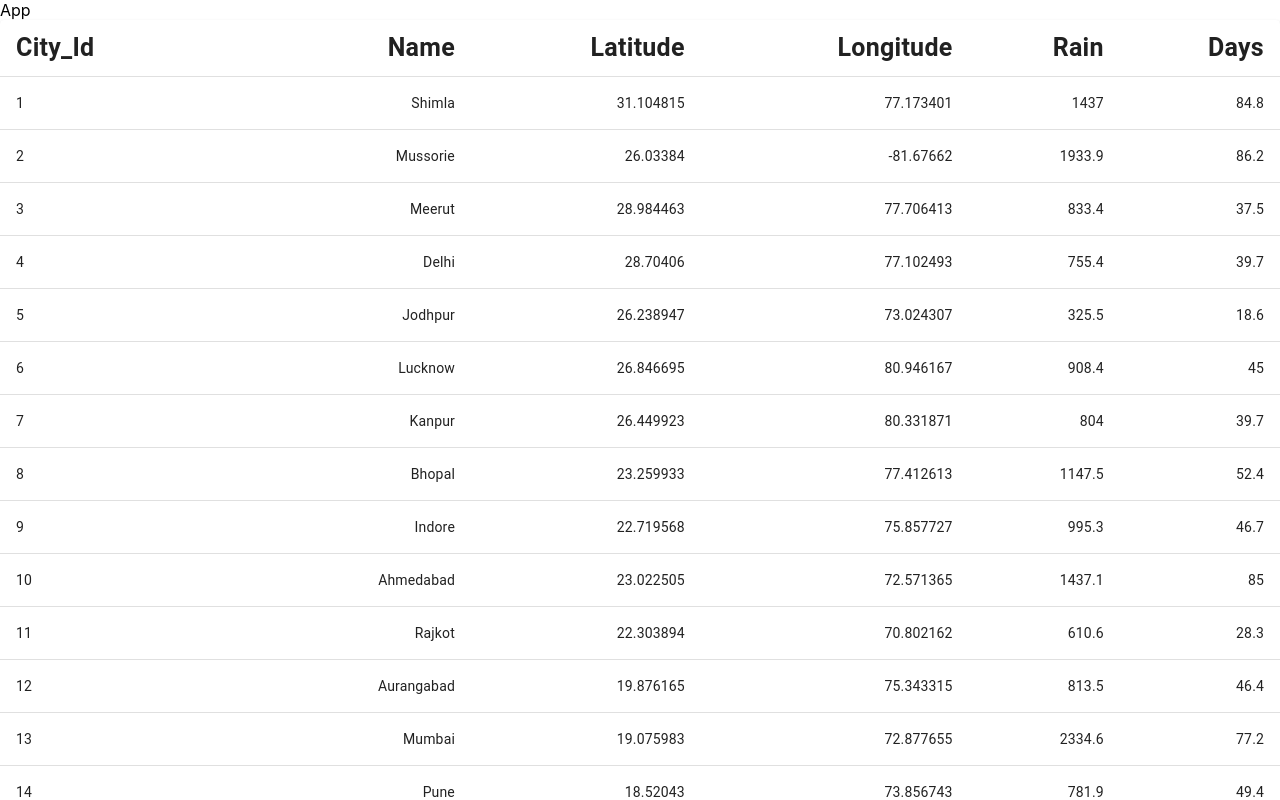
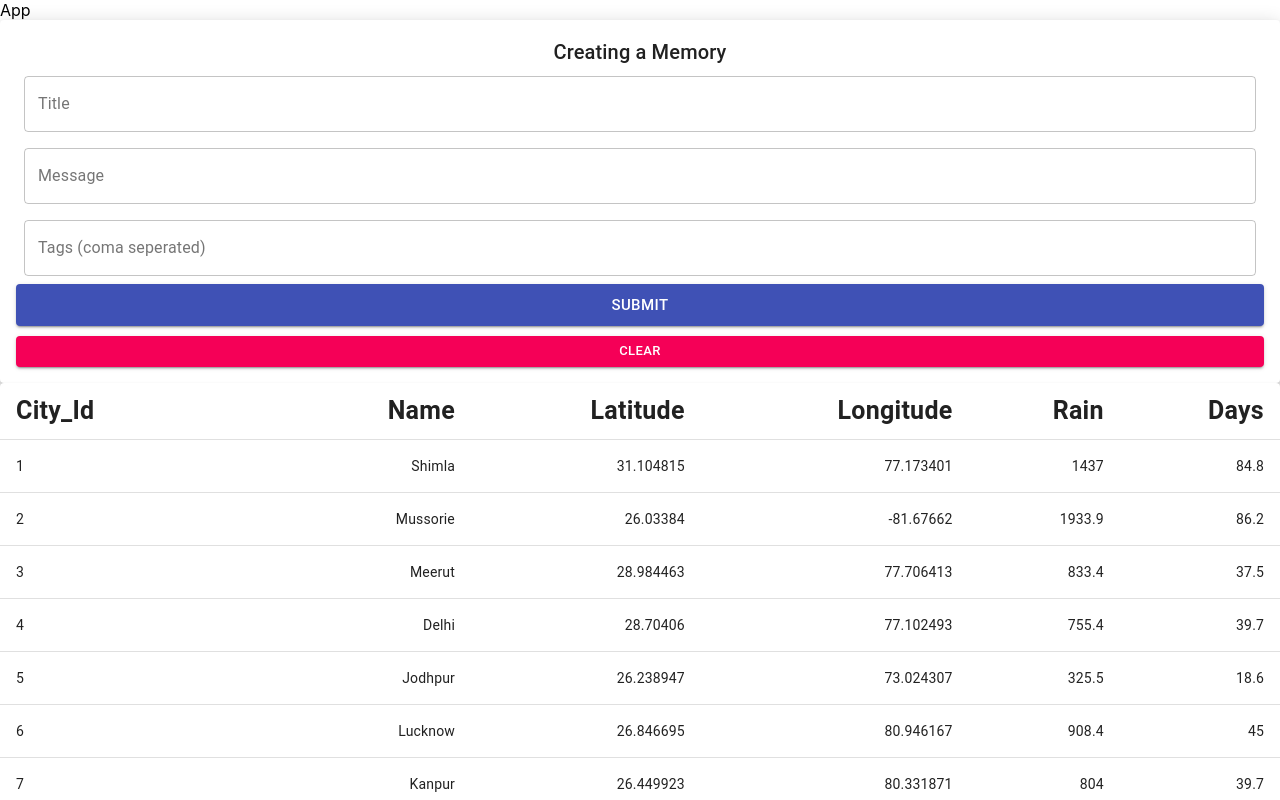
Before and after one commit to prashantbharati/atlanfront, a React (Create React App) app: page / in a window 1280 px wide. Shown: the top 800 px of the page. Built offline with nearby package versions, Linux system fonts and the light colour scheme.

Commit message:
form added

```diff
--- a/package.json
+++ b/package.json
@@ -5,11 +5,13 @@
   "dependencies": {
     "@emotion/react": "^11.9.3",
     "@emotion/styled": "^11.9.3",
+    "@material-ui/core": "^4.12.4",
     "@mui/material": "^5.8.4",
     "@mui/styled-engine": "^5.8.0",
     "@testing-library/jest-dom": "^5.16.4",
     "@testing-library/react": "^13.3.0",
     "@testing-library/user-event": "^13.5.0",
+    "antd": "^4.21.2",
     "react": "^18.2.0",
     "react-dom": "^18.2.0",
     "react-papaparse": "^4.0.2",
--- a/src/App.js
+++ b/src/App.js
@@ -1,11 +1,12 @@
 import React from "react";
 import cities from "./citydetails";
+import Form from "./components/Form/Form1";
 import BasicTable from "./Table";
 const App = () => {
   return (
     <>
       <div>App</div>
-
+      <Form />
       <BasicTable data1={cities} />
     </>
   );
--- /dev/null
+++ b/src/components/Form/Form1.js
@@ -0,0 +1,94 @@
+import React, { useState, useEffect } from "react";
+import { TextField, Button, Typography, Paper } from "@material-ui/core";
+
+import useStyles from "./styles";
+
+const Form = ({ currentId, setCurrentId }) => {
+  const [postData, setPostData] = useState({
+    title: "",
+    message: "",
+    tags: "",
+    selectedFile: "",
+  });
+
+  const classes = useStyles();
+
+  useEffect(() => {});
+
+  const clear = () => {
+    setCurrentId(0);
+    setPostData({ title: "", message: "", tags: "", selectedFile: "" });
+  };
+
+  const handleSubmit = async (e) => {
+    e.preventDefault();
+
+    console.log(e);
+  };
+
+  return (
+    <Paper className={classes.paper} elevation={6}>
+      <form
+        autoComplete="off"
+        noValidate
+        className={`${classes.root} ${classes.form}`}
+        onSubmit={handleSubmit}
+      >
+        <Typography variant="h6">
+          {currentId ? "Editing" : "Creating"} a Memory{" "}
+        </Typography>
+
+        <TextField
+          name="title"
+          variant="outlined"
+          label="Title"
+          fullWidth
+          value={postData.title}
+          onChange={(e) => setPostData({ ...postData, title: e.target.value })}
+        />
+        <TextField
+          name="message"
+          variant="outlined"
+          label="Message"
+          fullWidth
+          value={postData.message}
+          onChange={(e) =>
+            setPostData({ ...postData, message: e.target.value })
+          }
+        />
+        <TextField
+          name="tags"
+          variant="outlined"
+          label="Tags (coma seperated)"
+          fullWidth
+          value={postData.tags}
+          onChange={(e) =>
+            setPostData({ ...postData, tags: e.target.value.split(",") })
+          }
+        />
+
+        <Button
+          className={classes.buttonSubmit}
+          variant="contained"
+          color="primary"
+          size="large"
+          type="submit"
+          fullWidth
+        >
+          Submit
+        </Button>
+        <Button
+          variant="contained"
+          color="secondary"
+          size="small"
+          onClick={clear}
+          fullWidth
+        >
+          Clear
+        </Button>
+      </form>
+    </Paper>
+  );
+};
+
+export default Form;
--- /dev/null
+++ b/src/components/Form/styles.js
@@ -0,0 +1,24 @@
+import { makeStyles } from "@material-ui/core/styles";
+
+export default makeStyles((theme) => ({
+  root: {
+    "& .MuiTextField-root": {
+      margin: theme.spacing(1),
+    },
+  },
+  paper: {
+    padding: theme.spacing(2),
+  },
+  form: {
+    display: "flex",
+    flexWrap: "wrap",
+    justifyContent: "center",
+  },
+  fileInput: {
+    width: "97%",
+    margin: "10px 0",
+  },
+  buttonSubmit: {
+    marginBottom: 10,
+  },
+}));
```
Also changed, not shown: 1 other file (tests, documents, lock files or other folders).
